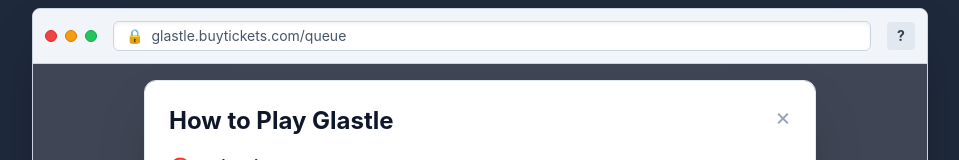
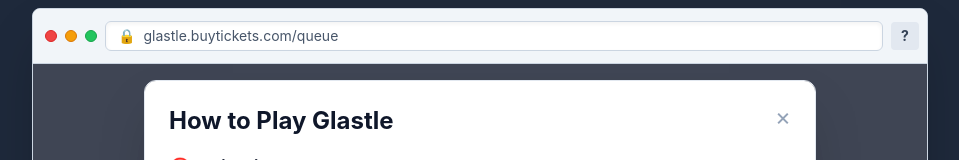
Before and after one commit to herunan/glastle, a React (Vite) app: page / in a window 1280 px wide. Shown: the top 160 px of the page, without its empty margins (160-1119 px from the left). Built offline with nearby package versions, Linux system fonts and the light colour scheme.

Commit message:
Fix help button alignment - reduce right padding

```diff
--- a/src/components/BrowserFrame.tsx
+++ b/src/components/BrowserFrame.tsx
@@ -9,7 +9,7 @@
     return (
         <div className="w-full max-w-4xl mx-auto h-full bg-white rounded-lg shadow-2xl overflow-hidden flex flex-col border border-slate-300">
             {/* Browser Chrome */}
-            <div className="bg-slate-100 border-b border-slate-300 p-3 flex items-center gap-4 shrink-0">
+            <div className="bg-slate-100 border-b border-slate-300 p-3 pr-2 flex items-center gap-2 shrink-0">
                 <div className="flex gap-2">
                     <div className="w-3 h-3 rounded-full bg-red-500 border border-red-600"></div>
                     <div className="w-3 h-3 rounded-full bg-amber-500 border border-amber-600"></div>
```
